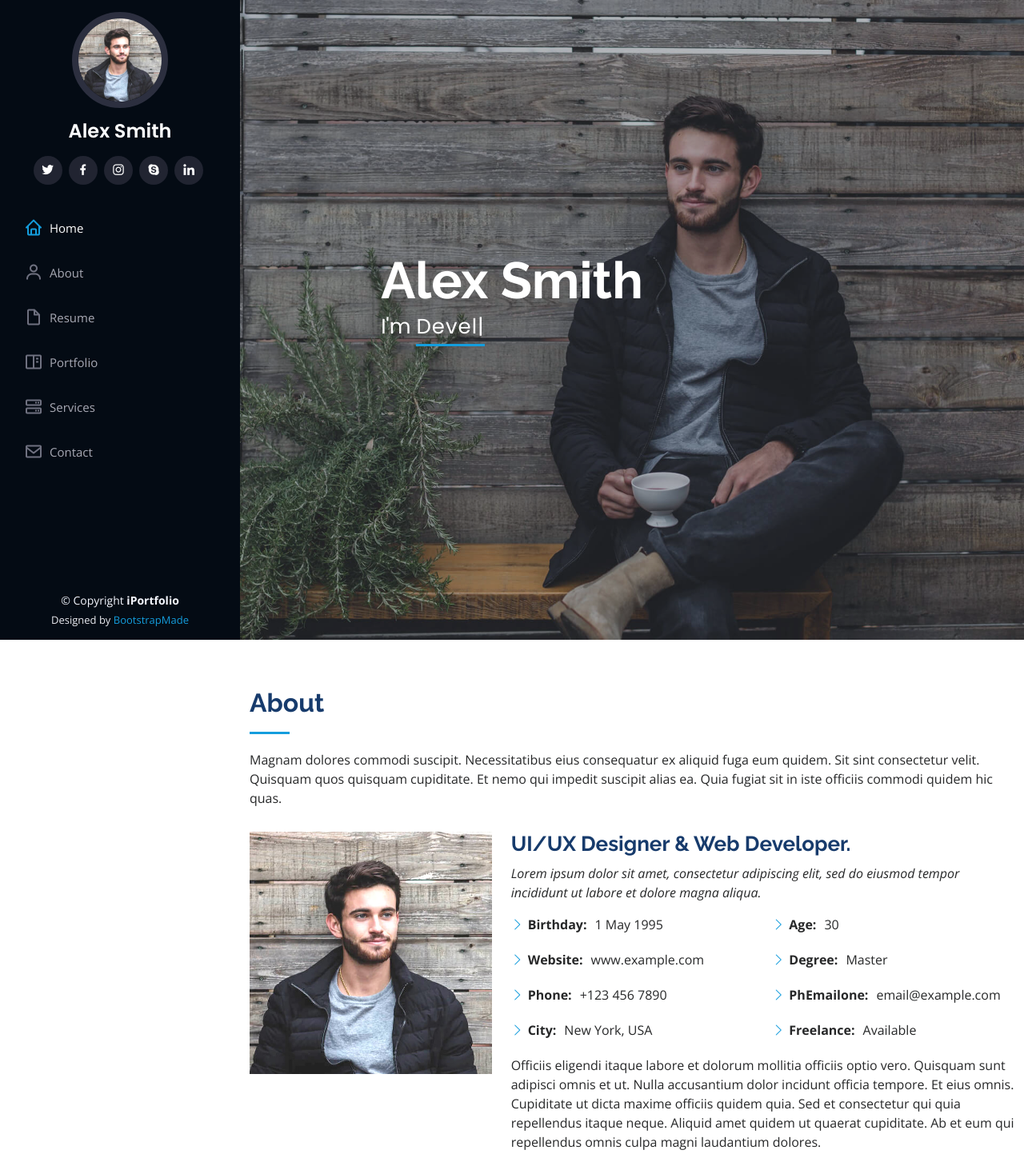
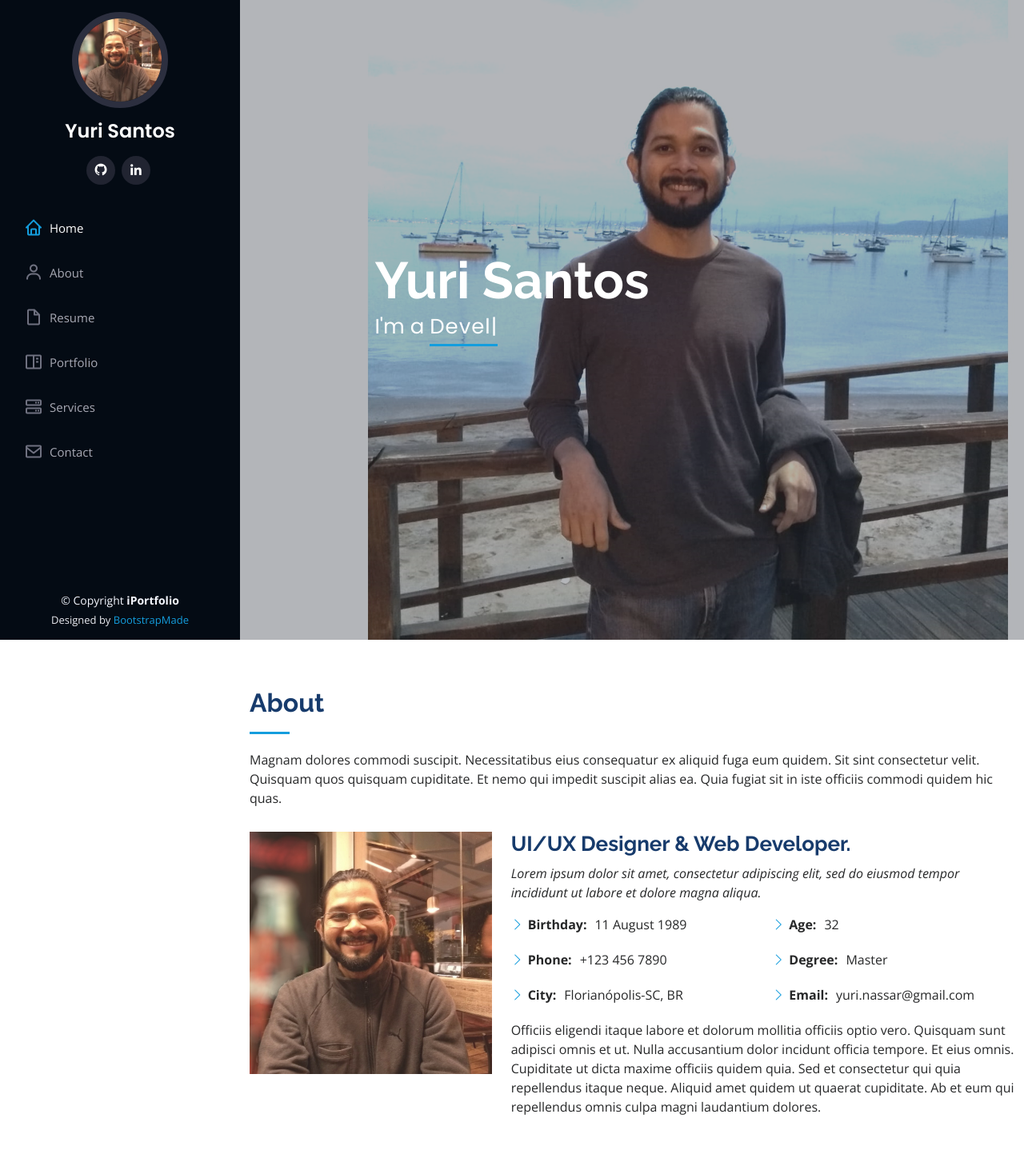
Before and after one commit to Yuri-Nassar/yurisantos, a plain HTML site: page index.html in a window 1280 px wide. Shown: the top 1443 px of the page at 80% size. Drawn offline with nearby package versions, Linux system fonts and the light colour scheme.

Commit message:
update template

```diff
--- a/assets/css/style.css
+++ b/assets/css/style.css
@@ -198,7 +198,8 @@ h1, h2, h3, h4, h5, h6 {
 #hero {
   width: 100%;
   height: 100vh;
-  background: url("../img/hero-bg.jpg") top center;
+/*background: url("../img/hero-bg.jpg") top center;*/
+  background: url("../img/hero-bg-yuri_2.jpg") top center;
   background-size: cover;
 }
 #hero:before {
--- a/index.html
+++ b/index.html
@@ -5,7 +5,7 @@
   <meta charset="utf-8">
   <meta content="width=device-width, initial-scale=1.0" name="viewport">
 
-  <title>iPortfolio Bootstrap Template - Index</title>
+  <title>Yuri Santos</title>
   <meta content="" name="description">
   <meta content="" name="keywords">
 
@@ -45,19 +45,22 @@
     <div class="d-flex flex-column">
 
       <div class="profile">
-        <img src="assets/img/profile-img.jpg" alt="" class="img-fluid rounded-circle">
-        <h1 class="text-light"><a href="index.html">Alex Smith</a></h1>
+        <!-- <img src="assets/img/profile-img.jpg" alt="" class="img-fluid rounded-circle"> -->
+        <img src="assets/img/profile-yuri.jpg" alt="" class="img-fluid rounded-circle">
+        <h1 class="text-light"><a href="index.html">Yuri Santos</a></h1>
         <div class="social-links mt-3 text-center">
-          <a href="#" class="twitter"><i class="bx bxl-twitter"></i></a>
+          <!--<a href="#" class="twitter"><i class="bx bxl-twitter"></i></a>
           <a href="#" class="facebook"><i class="bx bxl-facebook"></i></a>
-          <a href="#" class="instagram"><i class="bx bxl-instagram"></i></a>
-          <a href="#" class="google-plus"><i class="bx bxl-skype"></i></a>
-          <a href="#" class="linkedin"><i class="bx bxl-linkedin"></i></a>
+          <a href="#" class="instagram"><i class="bx bxl-instagram"></i></a>-->
+          <!--<a href="#" class="google-plus"><i class="bx bxl-skype"></i></a>-->
+          <a href="https://github.com/Yuri-Nassar" target="_blank" rel="noopener noreferrer" class="github"><i class="bx bxl-github"></i></a>
+          <a href="https://www.linkedin.com/in/santosyurii/" target="_blank" rel="noopener noreferrer" class="linkedin"><i class="bx bxl-linkedin"></i></a>
         </div>
       </div>
 
       <nav id="navbar" class="nav-menu navbar">
         <ul>
+        	<!-- onclick="document.title = 'test'" -->
           <li><a href="#hero" class="nav-link scrollto active"><i class="bx bx-home"></i> <span>Home</span></a></li>
           <li><a href="#about" class="nav-link scrollto"><i class="bx bx-user"></i> <span>About</span></a></li>
           <li><a href="#resume" class="nav-link scrollto"><i class="bx bx-file-blank"></i> <span>Resume</span></a></li>
@@ -72,8 +75,8 @@
   <!-- ======= Hero Section ======= -->
   <section id="hero" class="d-flex flex-column justify-content-center align-items-center">
     <div class="hero-container" data-aos="fade-in">
-      <h1>Alex Smith</h1>
-      <p>I'm <span class="typed" data-typed-items="Designer, Developer, Freelancer, Photographer"></span></p>
+      <h1>Yuri Santos</h1>
+      <p>I'm a <span class="typed" data-typed-items="Tecnology enthusiast., Developer., Data Scientist."></span></p>
     </div>
   </section><!-- End Hero -->
 
@@ -81,7 +84,7 @@
 
     <!-- ======= About Section ======= -->
     <section id="about" class="about">
-      <div class="container">
+      <div class="container" script="document.title='some text';">
 
         <div class="section-title">
           <h2>About</h2>
@@ -90,7 +93,8 @@
 
         <div class="row">
           <div class="col-lg-4" data-aos="fade-right">
-            <img src="assets/img/profile-img.jpg" class="img-fluid" alt="">
+            <!-- <img src="assets/img/profile-img.jpg" class="img-fluid" alt=""> -->
+            <img src="assets/img/profile-yuri.jpg" class="img-fluid" alt="">
           </div>
           <div class="col-lg-8 pt-4 pt-lg-0 content" data-aos="fade-left">
             <h3>UI/UX Designer &amp; Web Developer.</h3>
@@ -101,18 +105,18 @@
             <div class="row">
               <div class="col-lg-6">
                 <ul>
-                  <li><i class="bi bi-chevron-right"></i> <strong>Birthday:</strong> <span>1 May 1995</span></li>
-                  <li><i class="bi bi-chevron-right"></i> <strong>Website:</strong> <span>www.example.com</span></li>
+                  <li><i class="bi bi-chevron-right"></i> <strong>Birthday:</strong> <span>11 August 1989</span></li>
+                  <!--<li><i class="bi bi-chevron-right"></i> <strong>Website:</strong> <span>https://yuri-nassar.github.io/yurisantos/</span></li>-->
                   <li><i class="bi bi-chevron-right"></i> <strong>Phone:</strong> <span>+123 456 7890</span></li>
-                  <li><i class="bi bi-chevron-right"></i> <strong>City:</strong> <span>New York, USA</span></li>
+                  <li><i class="bi bi-chevron-right"></i> <strong>City:</strong> <span>Florianópolis-SC, BR</span></li>
                 </ul>
               </div>
               <div class="col-lg-6">
                 <ul>
-                  <li><i class="bi bi-chevron-right"></i> <strong>Age:</strong> <span>30</span></li>
+                  <li><i class="bi bi-chevron-right"></i> <strong>Age:</strong> <span>32</span></li>
                   <li><i class="bi bi-chevron-right"></i> <strong>Degree:</strong> <span>Master</span></li>
-                  <li><i class="bi bi-chevron-right"></i> <strong>PhEmailone:</strong> <span>email@example.com</span></li>
-                  <li><i class="bi bi-chevron-right"></i> <strong>Freelance:</strong> <span>Available</span></li>
+                  <li><i class="bi bi-chevron-right"></i> <strong>Email:</strong> <span>yuri.nassar@gmail.com</span></li>
+                  <!-- <li><i class="bi bi-chevron-right"></i> <strong>Freelance:</strong> <span>Available</span></li> -->
                 </ul>
               </div>
             </div>
@@ -253,7 +257,7 @@
           <div class="col-lg-6" data-aos="fade-up">
             <h3 class="resume-title">Sumary</h3>
             <div class="resume-item pb-0">
-              <h4>Alex Smith</h4>
+              <h4>Yuri Santos</h4>
               <p><em>Innovative and deadline-driven Graphic Designer with 3+ years of experience designing and developing user-centered digital/print marketing material from initial concept to final, polished deliverable.</em></p>
               <ul>
                 <li>Portland par 127,Orlando, FL</li>
@@ -568,22 +572,24 @@
               <div class="address">
                 <i class="bi bi-geo-alt"></i>
                 <h4>Location:</h4>
-                <p>A108 Adam Street, New York, NY 535022</p>
+                <p>Florianópolis, Santa Catarina, Brazil</p>
               </div>
 
               <div class="email">
                 <i class="bi bi-envelope"></i>
                 <h4>Email:</h4>
-                <p>info@example.com</p>
+                <p>yuri.nassar@gmail.com</p>
               </div>
 
-              <div class="phone">
+              <!--<div class="phone">
                 <i class="bi bi-phone"></i>
                 <h4>Call:</h4>
                 <p>+1 5589 55488 55s</p>
-              </div>
+              </div>-->
 
-              <iframe src="https://www.google.com/maps/embed?pb=!1m14!1m8!1m3!1d12097.433213460943!2d-74.0062269!3d40.7101282!3m2!1i1024!2i768!4f13.1!3m3!1m2!1s0x0%3A0xb89d1fe6bc499443!2sDowntown+Conference+Center!5e0!3m2!1smk!2sbg!4v1539943755621" frameborder="0" style="border:0; width: 100%; height: 290px;" allowfullscreen></iframe>
+              <!--<iframe src="https://www.google.com/maps/embed?pb=!1m14!1m8!1m3!1d12097.433213460943!2d-74.0062269!3d40.7101282!3m2!1i1024!2i768!4f13.1!3m3!1m2!1s0x0%3A0xb89d1fe6bc499443!2sDowntown+Conference+Center!5e0!3m2!1smk!2sbg!4v1539943755621" frameborder="0" style="border:0; width: 100%; height: 290px;" allowfullscreen></iframe>-->
+              <iframe src="https://www.google.com/maps/embed?pb=!1m18!1m12!1m3!1d6484.877856494245!2d-48.559002947408516!3d-27.596481052990576!2m3!1f0!2f0!3f0!3m2!1i1024!2i768!4f13.1!3m3!1m2!1s0x952738214600efdb%3A0x65743a9bfbe09c!2sFlorian%C3%B3polis!5e0!3m2!1sen!2sbr!4v1633918120686!5m2!1sen!2sbr" frameborder="0"  style="border:0;width:100%; height:290px;" allowfullscreen></iframe>
+
             </div>
 
           </div>
```
Also changed, not shown: inner-page.html (+1 -1 lines), assets/img/favicon-bkp.png (added), assets/img/favicon.png, assets/img/hero-bg-yuri.jpeg (added), assets/img/hero-bg-yuri.jpg (added), assets/img/hero-bg-yuri_2.jpg (added), assets/img/profile-yuri.jpg (added), 3 other files.
